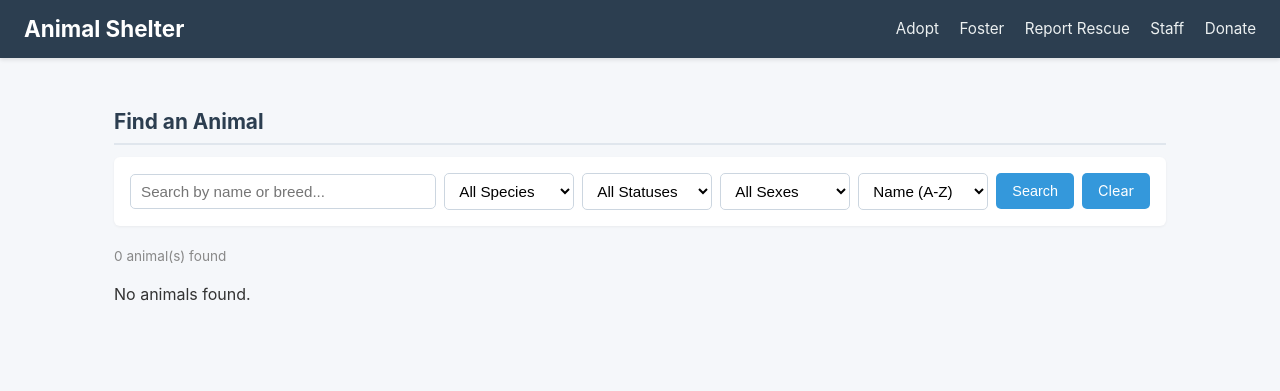
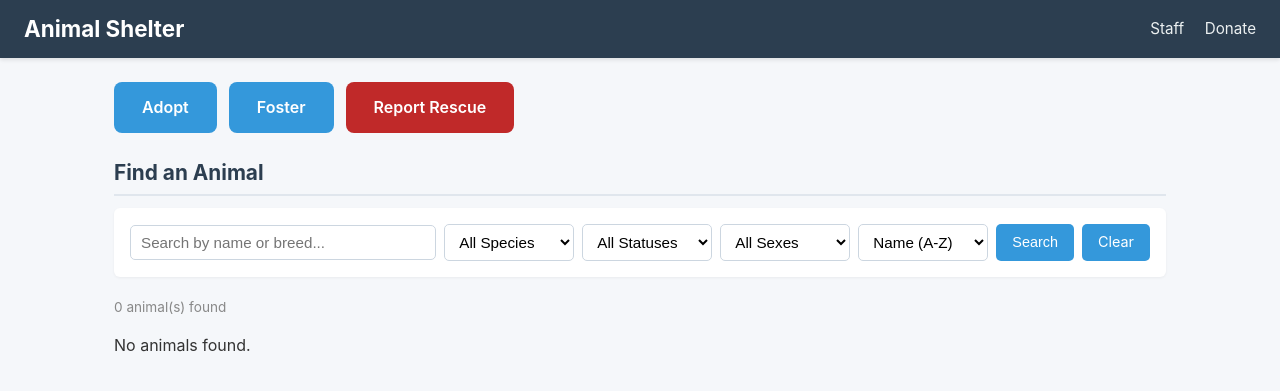
Before and after one commit to HiraethAKR/Animal-Shelter-Management-System, a Flask app: page /animals in a window 1280 px wide. Shown: the top 391 px of the page. Run offline with Flask 3, Linux system fonts and the light colour scheme; data that the repository does not hold is empty.

Commit message:
Public Dashboard

```diff
--- a/app/static/style.css
+++ b/app/static/style.css
@@ -610,6 +610,45 @@ td:last-child {
     white-space: nowrap;
 }
 
+.action-buttons {
+    display: flex;
+    gap: 0.75rem;
+    margin-bottom: 1.5rem;
+}
+
+.btn-adopt {
+    background: #3498db;
+    color: #fff;
+    padding: 0.85rem 1.75rem;
+    font-size: 1rem;
+    font-weight: 600;
+    border-radius: 8px;
+}
+
+.btn-adopt:hover { background: #2980b9; color: #fff; text-decoration: none; }
+
+.btn-foster {
+    background: #3498db;
+    color: #fff;
+    padding: 0.85rem 1.75rem;
+    font-size: 1rem;
+    font-weight: 600;
+    border-radius: 8px;
+}
+
+.btn-foster:hover { background: #2980b9; color: #fff; text-decoration: none; }
+
+.btn-rescue {
+    background: #c02929;
+    color: #fff;
+    padding: 0.85rem 1.75rem;
+    font-size: 1rem;
+    font-weight: 600;
+    border-radius: 8px;
+}
+
+.btn-rescue:hover { background: #962424; color: #fff; text-decoration: none; }
+
 /* Mobile */
 @media (max-width: 600px) {
     .site-header {
--- a/app/templates/animals.html
+++ b/app/templates/animals.html
@@ -4,6 +4,14 @@
 {% block title %}Animals{% endblock %}
 
 {% block content %}
+    {% if not session.staff_id %}
+    <div class="action-buttons">
+        <a href="{{ url_for('public.adopt') }}" class="btn btn-adopt">Adopt</a>
+        <a href="{{ url_for('public.foster') }}" class="btn btn-foster">Foster</a>
+        <a href="{{ url_for('public.rescue') }}" class="btn btn-rescue">Report Rescue</a>
+    </div>
+    {% endif %}
+
     {% if session.staff_id %}
     <p class="mb-2">
         <a href="{{ url_for('public.animal_create') }}" class="btn">+ Add Animal</a>
--- a/app/templates/base.html
+++ b/app/templates/base.html
@@ -15,9 +15,6 @@
                 <a href="{{ url_for('staff.change_password') }}">Settings</a>
                 <a href="{{ url_for('staff.logout') }}">Log out</a>
             {% else %}
-                <a href="{{ url_for('public.adopt') }}">Adopt</a>
-                <a href="{{ url_for('public.foster') }}">Foster</a>
-                <a href="{{ url_for('public.rescue') }}">Report Rescue</a>
                 <a href="{{ url_for('staff.login') }}">Staff</a>
             {% endif %}
             <a href="{{ url_for('public.donate') }}">Donate</a>
```
